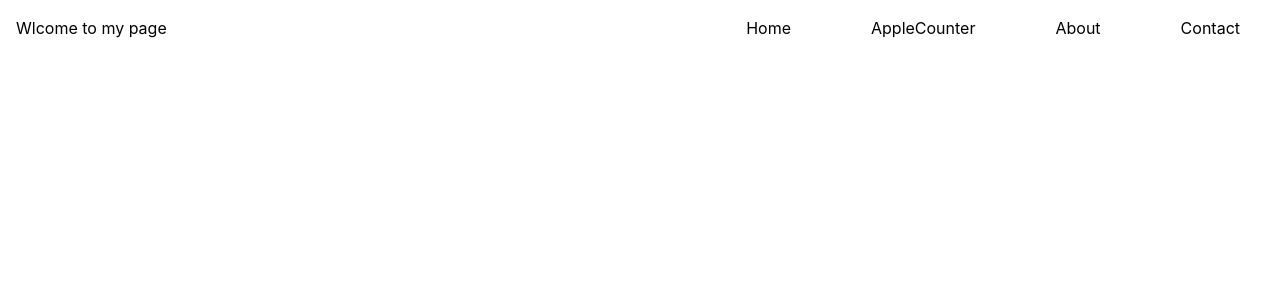
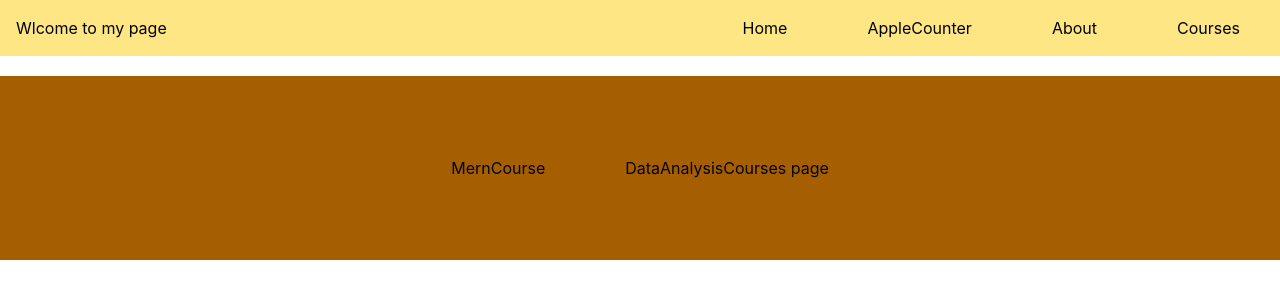
Before and after one commit to DipanshuGurjar123/Learning-React, a React (Vite) app: page /courses in a window 1280 px wide. Shown: the top 300 px of the page. Built offline with nearby package versions, Linux system fonts and the light colour scheme.

Commit message:
Nested and Dynamic routing

```diff
--- a/src/App.jsx
+++ b/src/App.jsx
@@ -1,14 +1,18 @@
 import React, { useState } from 'react'
 import Login from './component/Login'
 import Logout from './component/Logout'
+import AppleCounter from './component/AppleCounter'
+import AppleBasket from './component/AppleBasket'
+import Home from './pages/Home'
+import { Outlet, Route, Routes } from 'react-router'
 // import AppleCounter from './component/AppleCounter'
-// import AppleBasket from './component/AppleBasket'
-import Home from './pages/Home'
-import { Route, Routes } from 'react-router'
-import AppleCounter from './component/AppleCounter'
 import About from './pages/About'
 import Contact from './pages/Contact'
 import Navbar from './component/Navbar'
+import Courses from './pages/Courses'
+import MernCourse from './pages/MernCourse'
+import DataAnalysis from './pages/DataAnalysis'
+import PageNotFound from './pages/PageNotFound'
 
 const App = () => {
 
@@ -35,19 +39,26 @@ const App = () => {
 
   return (
     // <div className='bg-amber-500 h-screen'>
-      // {/* <AppleCounter /> */}
-      // {/* <AppleBasket /> */}
+    // {/* <AppleCounter /> */}
+    // {/* <AppleBasket /> */}
     // </div>
 
 
     // Routing //
     <div>
-      <Navbar/>
+      <Navbar />
       <Routes>
-        <Route path="/" element={<Home/>}/>
-        <Route path="counter" element={<AppleCounter/>}/>
-        <Route path="about" element={<About/>}/>
-        <Route path="contact" element={<Contact/>}/>
+        <Route path="/" element={<Home />} />
+        <Route path="courses" element={<Outlet />}>
+          <Route index element={<Courses />} />
+          <Route path="/courses/:id" element={<MernCourse/>}/>
+          <Route path="mern" element={<MernCourse />} />
+          <Route path="data" element={<DataAnalysis />} />
+        </Route>
+        <Route path="counter" element={<AppleCounter />} />
+        <Route path="about" element={<About />} />
+        <Route path="contact" element={<Contact />} />
+        <Route path="*" element={<PageNotFound/>}/>
       </Routes>
       {/* <Home/> */}
     </div>
--- a/src/component/Navbar.jsx
+++ b/src/component/Navbar.jsx
@@ -4,18 +4,19 @@ import Home from '../pages/Home'
 import About from '../pages/About'
 import AppleCounter from './AppleCounter'
 import Contact from '../pages/Contact'
+import Courses from '../pages/Courses'
 
 const Navbar = () => {
     return (
         <div>
             {/* Navbar */}
-            <nav className='flex justify-between'>
+            <nav className='flex justify-between bg-amber-200'>
                 <h1 className='p-4'>Wlcome to my page</h1>
                 <div className='pt-4 pr-10 flex gap-20'>
                     <Link to="/">Home</Link>
                     <Link to="counter">AppleCounter</Link>
                     <Link to="about">About</Link>
-                    <Link to="contact">Contact</Link>
+                    <Link to="courses">Courses</Link>
                 </div>
             </nav>
         </div>
--- /dev/null
+++ b/src/pages/Courses.jsx
@@ -0,0 +1,19 @@
+import React from 'react'
+import { Link, Outlet } from 'react-router'
+import MernCourse from './MernCourse'
+import DataAnalysis from './DataAnalysis'
+
+const Courses = () => {
+    return (
+        <div className='flex justify-center items-center mt-5 mb-5 bg-yellow-700 p-20'>
+            <div className='flex gap-20'>
+                <Link to="/courses/mern">MernCourse</Link>
+                <Link to="/courses/data">DataAnalysis</Link>
+            </div>
+            <p>Courses page</p>
+            <Outlet />
+        </div>
+    )
+}
+
+export default Courses
--- /dev/null
+++ b/src/pages/DataAnalysis.jsx
@@ -0,0 +1,11 @@
+import React from 'react'
+
+const DataAnalysis = () => {
+  return (
+    <div className='flex justify-center items-center mb-5 bg-yellow-700 p-20'>
+      <p>Data Analytics course</p>
+    </div>
+  )
+}
+
+export default DataAnalysis
--- a/src/pages/Home.jsx
+++ b/src/pages/Home.jsx
@@ -3,6 +3,7 @@ import AppleCounter from '../component/AppleCounter'
 import About from './About'
 import Navbar from '../component/Navbar'
 import Contact from './Contact'
+import Courses from './Courses'
 
 
 const Home = () => {
@@ -12,6 +13,7 @@ const Home = () => {
             <AppleCounter />
             <About />
             <Contact />
+            <Courses/>
         </div>
     )
 }
--- /dev/null
+++ b/src/pages/MernCourse.jsx
@@ -0,0 +1,17 @@
+import React from 'react'
+import { useParams } from 'react-router'
+
+const MernCourse = () => {
+
+    const param = useParams()
+    console.log(param)
+
+
+  return (
+    <div className='flex justify-center items-center mb-5 bg-yellow-700 p-20'>
+      <p>Mern Stack</p>
+    </div>
+  )
+}
+
+export default MernCourse
--- /dev/null
+++ b/src/pages/PageNotFound.jsx
@@ -0,0 +1,11 @@
+import React from 'react'
+
+const PageNotFound = () => {
+  return (
+    <div>
+      <p>404 | Page not found</p>
+    </div>
+  )
+}
+
+export default PageNotFound
```
